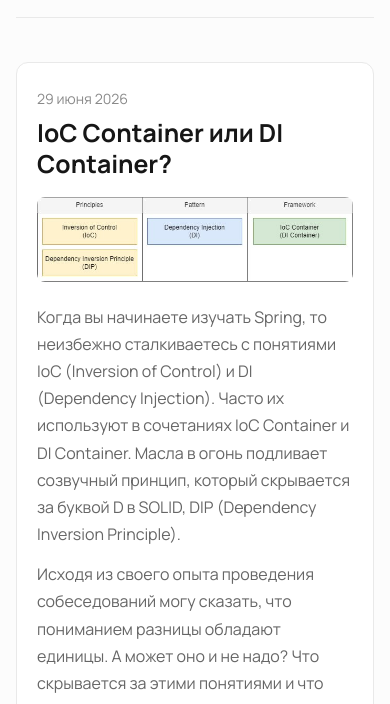
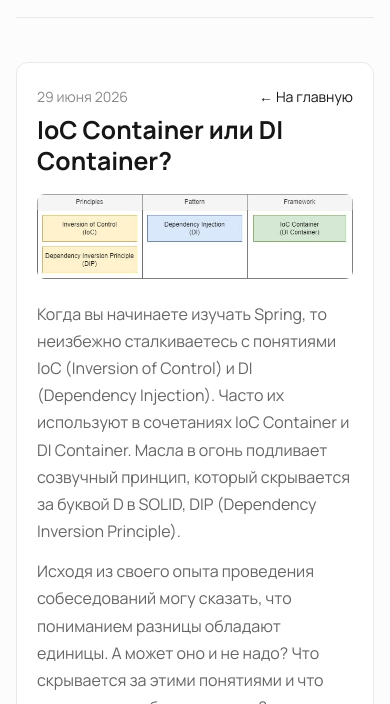
Before and after one commit to Sublimee/sublimee.github.io, a website: page posts/ioc-di-container.html in a window 390 px wide. Shown: the part 140-844 px from the top of the page. Drawn offline with Linux system fonts and the light colour scheme.

Commit message:
navigation rework

```diff
--- a/posts/ioc-di-container.html
+++ b/posts/ioc-di-container.html
@@ -19,7 +19,10 @@
 
       <main>
         <article class="post">
-          <time datetime="2026-06-29">29 июня 2026</time>
+          <div class="post-meta-row">
+            <time datetime="2026-06-29">29 июня 2026</time>
+            <a class="post-top-link" href="../index.html">← На главную</a>
+          </div>
           <h1>IoC Container или DI Container?</h1>
           <img
             class="post-cover"
--- a/styles.css
+++ b/styles.css
@@ -191,6 +191,21 @@ body {
   line-height: 1.25;
 }
 
+.post-meta-row {
+  display: flex;
+  align-items: baseline;
+  justify-content: space-between;
+  gap: 16px;
+}
+
+.post-top-link {
+  flex: 0 0 auto;
+  color: var(--text-light);
+  font-size: 0.88rem;
+  text-decoration: none;
+  white-space: nowrap;
+}
+
 .post p {
   margin: 0 0 13px;
   color: var(--text-muted);
@@ -258,6 +273,7 @@ body {
   text-decoration: none;
 }
 
+.post-top-link:hover,
 .back-link:hover {
   color: var(--text-main);
 }
@@ -277,4 +293,9 @@ body {
     grid-template-columns: 1fr;
     gap: 4px;
   }
+
+  .post-meta-row {
+    align-items: flex-start;
+    gap: 12px;
+  }
 }
```
Also changed, not shown: posts/ai-powered-workstations.html (+4 -1 lines), posts/boris-cherny-claude-code.html (+4 -1 lines), posts/functional-programming-in-masses.html (+4 -1 lines), posts/how-i-got-into-trap-again.html (+4 -1 lines), posts/monolith-or-microservices.html (+4 -1 lines), posts/networking-product-meetup.html (+4 -1 lines), posts/regression-testing-dream.html (+4 -1 lines), posts/why-i-wont-hire-you-after-tech-interview.html (+4 -1 lines), tests/posts.spec.js (+6 -0 lines), tests/__screenshots__/chromium/visual.spec.js/post-desktop-win32.png, tests/__screenshots__/chromium/visual.spec.js/post-mobile-win32.png.
